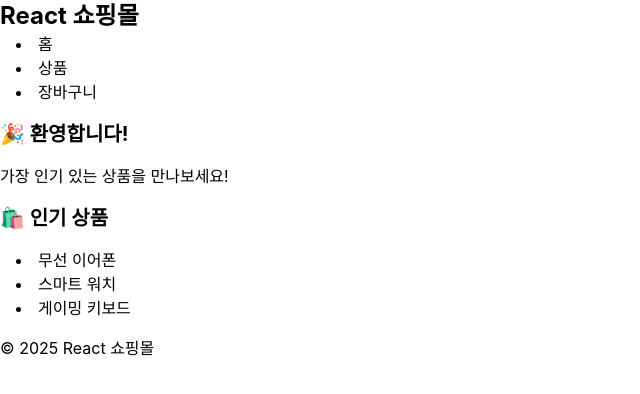
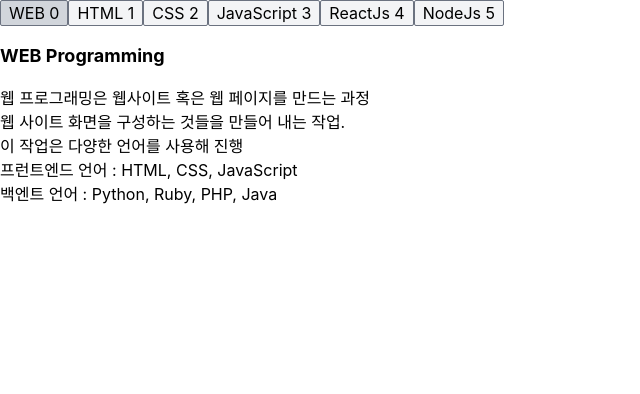
Before and after one commit to 1022gusl/WebPro, a React (Create React App) app: page / in a window 1280 px wide. Shown: the top 394 px of the page, without its empty margins (0-640 px from the left). Built offline with nearby package versions, Linux system fonts and the light colour scheme; the HTML template or start-up script is replaced by a standard one.

Commit message:
feat: src5-1 구현

```diff
--- a/src/App.jsx
+++ b/src/App.jsx
@@ -1,15 +1,25 @@
-import Header from './components/Header';
-import Home from './components/Home';
-import ProductList from './components/ProductList';
-import Footer from './components/Footer';
+import Datas from './components/Datas';
+import { useState } from 'react';
 
 function App() {
+  const [index, setIndex] = useState(0);
+
+  const contentChange = (event) => {
+    setIndex(event.target.value);
+  };
+
   return (
-    <div className="container">
-      <Header />
-      <Home />
-      <ProductList />
-      <Footer />
+    <div className>
+      {Datas.map((data, index) => (
+        <button
+          className="border border-gray-500 mb-4 px-2 bg-gray-100 hover:bg-gray-300 rounded-sm"
+          onClick={contentChange}
+          value={index}
+        >
+          {data.tab} {index}
+        </button>
+      ))}
+      <p>{Datas[index].content}</p>
     </div>
   );
 }
--- /dev/null
+++ b/src/components/Css.js
@@ -0,0 +1,20 @@
+function Css() {
+  return (
+    <main>
+      <h2 className="text-lg mb-4 font-bold">CSS(Cascading Style Sheets)</h2>
+      <ul>
+        <li>HTML에 디자인적 요소를 포함하여 작성하는 것이 일반적이었다.</li>
+        <li>다시 말해서 온갖 레이아웃, 디자인 정보를 HTML 안에 넣었다</li>
+        <li>
+          HTML의 목적인 구조화된 문서가 아닌 디자인을 위한 문서로 전락하고
+          말았다.
+        </li>
+        <li>
+          W3C에서는 "디자인적 요소를 HTML과 완전히 분리시켜 구조화된 HTML을
+          만들어보자!" 라는 목적으로 CSS를 발표했다.
+        </li>
+      </ul>
+    </main>
+  );
+}
+export default Css;
--- /dev/null
+++ b/src/components/Datas.js
@@ -0,0 +1,33 @@
+import Web from './Web';
+import Html from './Html';
+import Css from './Css';
+import JavaScript from './JavaScript';
+import ReactJs from './ReactJs';
+import NodeJs from './Node';
+const Datas = [
+  {
+    tab: 'WEB',
+    content: <Web />,
+  },
+  {
+    tab: 'HTML',
+    content: <Html />,
+  },
+  {
+    tab: 'CSS',
+    content: <Css />,
+  },
+  {
+    tab: 'JavaScript',
+    content: <JavaScript />,
+  },
+  {
+    tab: 'ReactJs',
+    content: <ReactJs />,
+  },
+  {
+    tab: 'NodeJs',
+    content: <NodeJs />,
+  },
+];
+export default Datas;
--- a/src/components/Footer.js
+++ /dev/null
@@ -1,9 +0,0 @@
-function Footer() {
-  return (
-    <footer>
-      <p>© 2025 React 쇼핑몰</p>
-    </footer>
-  );
-}
-
-export default Footer;
--- a/src/components/Header.js
+++ /dev/null
@@ -1,22 +0,0 @@
-function Header() {
-  return (
-    <header>
-      <h1 className="text-2xl font-bold">React 쇼핑몰</h1>
-      <nav>
-        <ul className="ml-4 list-disc list-inside mb-4">
-          <li>
-            <a href="#home">홈</a>
-          </li>
-          <li>
-            <a href="#products">상품</a>
-          </li>
-          <li>
-            <a href="#cart">장바구니</a>
-          </li>
-        </ul>
-      </nav>
-    </header>
-  );
-}
-
-export default Header;
--- a/src/components/Home.js
+++ /dev/null
@@ -1,9 +0,0 @@
-function Home() {
-  return (
-    <section id="home" className="mb-4">
-      <h2 className="text-xl font-bold mb-4">🎉 환영합니다!</h2>
-      <p>가장 인기 있는 상품을 만나보세요!</p>
-    </section>
-  );
-}
-export default Home;
--- /dev/null
+++ b/src/components/Html.js
@@ -0,0 +1,29 @@
+function Html() {
+  return (
+    <main>
+      <h2 className="text-lg mb-4 font-bold">
+        HTML(Hyper Text Markup Language)
+      </h2>
+      <ul>
+        <li> 웹사이트의 모습을 기술하기 위한 마크업 언어.</li>
+        <li> 프로그래밍 언어가 아니라 마크업 정보를 표현하는 마크업 언어 </li>
+        <li> 내용 이외의 문서의 구조나 서식 같은 것을 포함한다.</li>
+        <li> 이름 HTML의 ML이 마크업 언어라는 뜻이다.</li>
+        <li>
+          {' '}
+          웹사이트에서 흔히 볼 수 있는 htm이나 html 확장자가 바로 이 언어로
+          작성된 문서다.{' '}
+        </li>
+        <li>최초 제안자는 CERN의 물리학자 티머시 J. 버너스리이다.</li>
+        <li>
+          URL, HTTP, WWW의 전신인 Enquire 등도 그가 세트로 개발하고 제안했다.
+        </li>
+        <li>
+          TCP/IP 통신규약을 만든 빈턴 G. 서프(Vinton Gray Cerf)와 함께 인터넷의
+          아버지로 불린다.
+        </li>
+      </ul>
+    </main>
+  );
+}
+export default Html;
--- /dev/null
+++ b/src/components/JavaScript.js
@@ -0,0 +1,25 @@
+function JavaScript() {
+  return (
+    <main>
+      <h2 className="text-lg mb-4 font-bold">JavaScript</h2>
+      <ul>
+        <li>
+          Ecma International의 프로토타입 기반의 프로그래밍 언어로, 스 크립트
+          언어
+        </li>
+        <li>모든 웹 브라우저에 인터프리터가 내장되어 있다.</li>
+        <li>오늘날 HTML, CSS와 함께 웹을 구성하는 요소 중 하나다.</li>
+        <li>HTML이 웹 페이지의 기본 구조를 담당</li>
+        <li>하고, CSS가 디자인을 담당한다면</li>
+        <li>
+          JavaScript는 클라이언트 단에서 웹 페이지가 동작하는 것을 담당한다.
+        </li>
+        <li>
+          웹 페이지를 자동차에 비유하자면, HTML은 자동차의 뼈대, CSS는 자동차의
+          외관, JavaScript는 자동차의 동력이라고 볼 수 있다.
+        </li>
+      </ul>
+    </main>
+  );
+}
+export default JavaScript;
--- /dev/null
+++ b/src/components/Node.js
@@ -0,0 +1,23 @@
+function NodeJs() {
+  return (
+    <main>
+      <h2 className="text-lg mb-4 font-bold">NodeJs</h2>
+      <ul>
+        <li>2009년 5월 27일 처음 소개된 Node.js는 오픈 소스 JavaScript 엔진</li>
+        <li>
+          크롬 V8에 비동기 이벤트 처리 라이브러리인 libuv를 결합한 플랫폼이다.
+        </li>
+        <li>
+          다시 말해, JavaScript로 브라우저 밖에서 서버를 구축하는 등의 코드를
+          실행할 수 있게 해주는 런타임 환경이다.
+        </li>
+        <li>
+          Ryan Dahl이 처음 개발했으며, 처음엔 리눅스와 macOS만 지원되었으나
+          2011년 7월에 Windows 버전도 발표되었다.
+        </li>
+      </ul>
+    </main>
+  );
+}
+
+export default NodeJs;
--- a/src/components/ProductList.js
+++ /dev/null
@@ -1,16 +0,0 @@
-function ProductList() {
-  const productList = ['무선 이어폰', '스마트 워치', '게이밍 키보드'];
-
-  return (
-    <section id="productList" className="mb-4">
-      <h2 className="text-xl font-bold">🛍️ 인기 상품</h2>
-      <ul className="ml-4 mt-4 list-disc list-inside">
-        {productList.map((product, index) => (
-          <li key={index}>{product}</li>
-        ))}
-      </ul>
-    </section>
-  );
-}
-
-export default ProductList;
--- /dev/null
+++ b/src/components/ReactJs.js
@@ -0,0 +1,19 @@
+function ReactJs() {
+  return (
+    <main>
+      <h2 className="text-lg mb-4 font-bold">ReactJS</h2>
+      <ul>
+        <li>프론트엔드 라이브러리(Frontend Library)</li>
+        <li>JavaScript library for building user interface</li>
+        <li>Ui 를 구축하기 위한 자바스크립트 라이브러리</li>
+        <li>UI(User Interface)</li>
+        <li>사용자와 컴퓨터가 서로 상호적용 접점</li>
+        <li>사용자와 컴퓨터간 정보를 송수신 하는 접점</li>
+        <li>라이브러리(Library)</li>
+        <li>자주 사용하는 기능(함수 또는 모듈)들 을 모아 놓은 것</li>
+        <li>화면을 만들기 위한 자바스크립트 기능 모음집</li>
+      </ul>
+    </main>
+  );
+}
+export default ReactJs;
--- /dev/null
+++ b/src/components/Web.js
@@ -0,0 +1,15 @@
+function Web() {
+  return (
+    <main>
+      <h3 className="text-lg mb-4 font-bold">WEB Programming</h3>
+      <ul>
+        <li> 웹 프로그래밍은 웹사이트 혹은 웹 페이지를 만드는 과정</li>
+        <li> 웹 사이트 화면을 구성하는 것들을 만들어 내는 작업. </li>
+        <li> 이 작업은 다양한 언어를 사용해 진행 </li>
+        <li> 프런트엔드 언어 : HTML, CSS, JavaScript </li>
+        <li> 백엔트 언어 : Python, Ruby, PHP, Java </li>
+      </ul>
+    </main>
+  );
+}
+export default Web;
```
